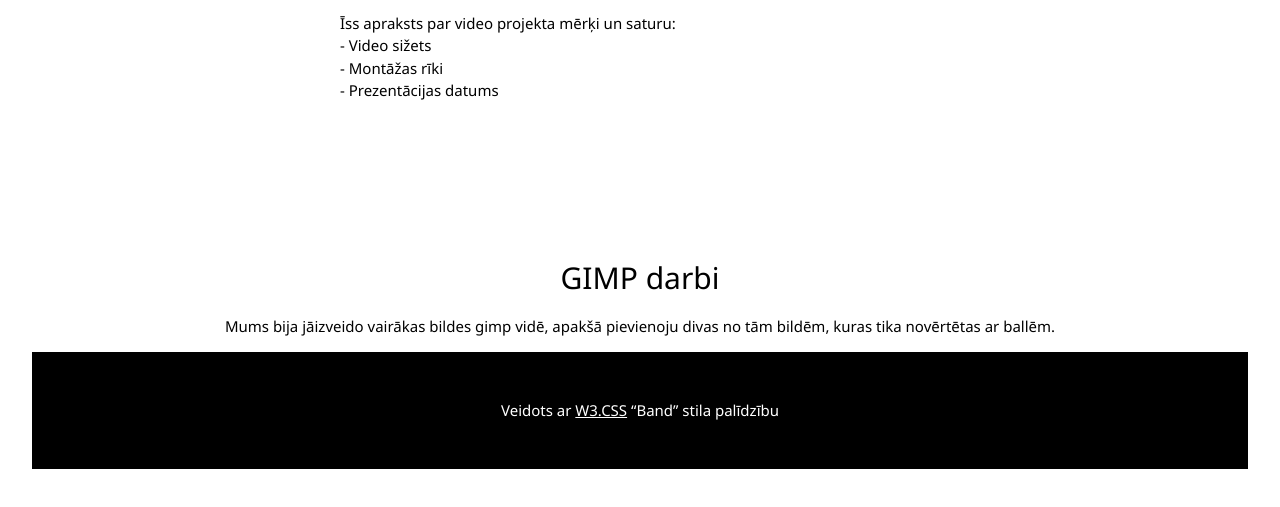
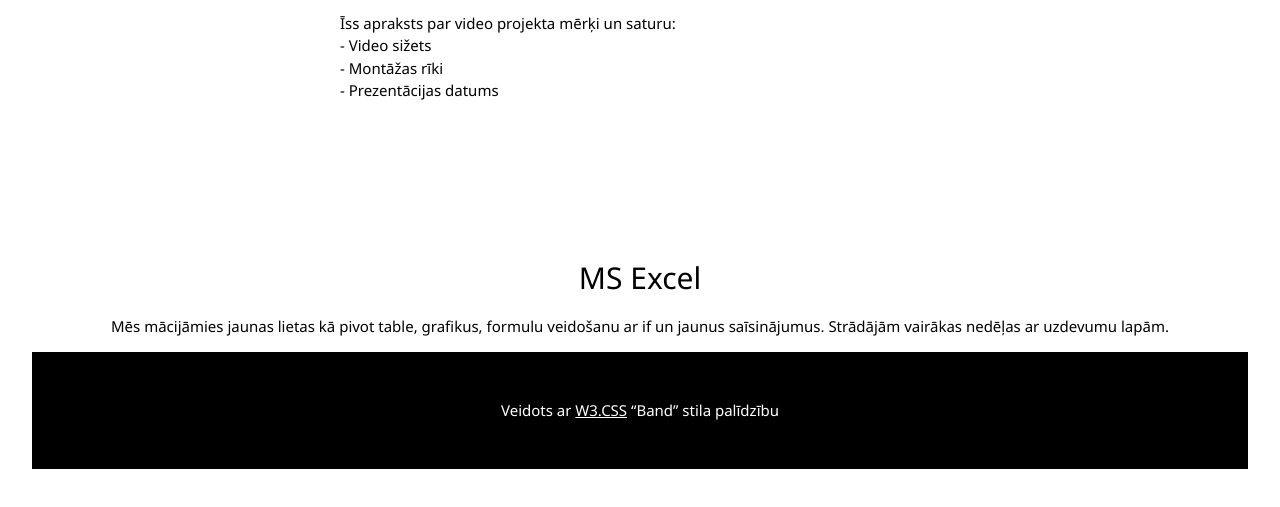
Before and after one commit to izute/Portfolijo, a plain HTML site: page index.html in a window 1280 px wide. Shown: the part 3453-3960 px from the top of the page. Drawn offline with nearby package versions, Linux system fonts and the light colour scheme.

Commit message:
Update index.html

```diff
--- a/index.html
+++ b/index.html
@@ -142,10 +142,9 @@
 
   <!---MS Excel---->
   <div class="w3-container w3-padding-64" id="msexcel">
-    <h2 class="w3-center">GIMP darbi</h2>
-    <p class="w3-center"> Mums bija jāizveido vairākas bildes
-        gimp vidē, apakšā pievienoju divas no tām
-        bildēm, kuras tika novērtētas ar ballēm.</p>
+    <h2 class="w3-center">MS Excel</h2>
+    <p class="w3-center"> Mēs mācijāmies jaunas lietas kā pivot table, grafikus,
+      formulu veidošanu ar if un jaunus saīsinājumus. Strādājām vairākas nedēļas ar uzdevumu lapām.</p>
 
 <!-- Kājene -->
 <footer class="w3-container w3-black w3-center w3-padding-32">
```
